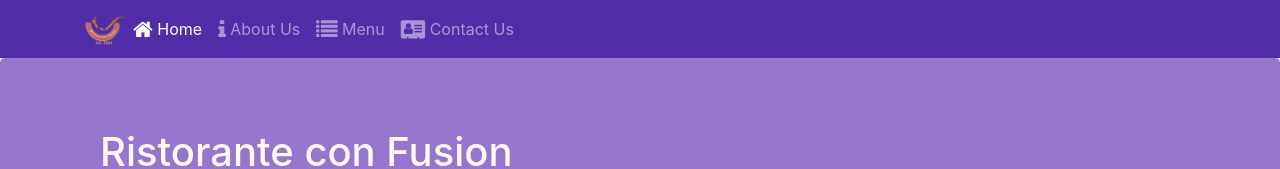
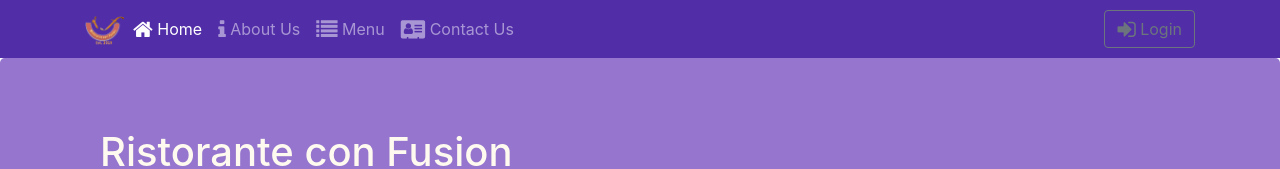
Before and after one commit to jayamaljayamaha/confusion, a React (Create React App) app: page /home in a window 1280 px wide. Shown: the top 169 px of the page. Built offline with nearby package versions, Linux system fonts and the light colour scheme.

Commit message:
uncontrolled forms

```diff
--- a/src/components/HeaderComponent.js
+++ b/src/components/HeaderComponent.js
@@ -1,5 +1,6 @@
 import React, { Component } from "react";
-import { Navbar, NavbarBrand, Nav, NavbarToggler, Collapse, NavItem, Jumbotron } from 'reactstrap';
+import { Navbar, NavbarBrand, Nav, NavbarToggler, Collapse, NavItem, Jumbotron, Button, Modal, ModalHeader, ModalBody,
+    FormGroup, Form, Input, Label} from 'reactstrap';
 import { NavLink } from 'react-router-dom';
 class Header extends Component{
 
@@ -7,17 +8,30 @@ class Header extends Component{
         super(props);
 
         this.state = {
-            isNavOpen: false
+            isNavOpen: false,
+            isModalOpen: false
         }
 
         //this.toggleNav = this.toggleNav.bind(this)
     }
-
+    toggleModal(){
+        this.setState({
+            isModalOpen: !this.state.isModalOpen
+        });
+    }
     toggleNav() {
 
         this.setState({
             isNavOpen: !this.state.isNavOpen
         });
+    }
+
+    handleLogin(event){
+        this.toggleModal();
+        alert("Username: "+ this.username.value + " Password: "+ this.password.value +
+            " Remember: "+ this.remember.checked)
+
+        event.preventDefault();
     }
 
     render() {
@@ -52,6 +66,13 @@ class Header extends Component{
                                     </NavLink>
                                 </NavItem>
                             </Nav>
+                            <Nav className="ml-auto" navbar>
+                                <NavItem>
+                                    <Button outline onClick={()=> this.toggleModal()}>
+                                        <span className="fa fa-sign-in fa-lg"></span> Login
+                                    </Button>
+                                </NavItem>
+                            </Nav>
                         </Collapse>
                     </div>
                 </Navbar>
@@ -66,6 +87,28 @@ class Header extends Component{
                         </div>
                     </div>
                 </Jumbotron>
+                <Modal isOpen={this.state.isModalOpen} toggle={() => this.toggleModal()}>
+                    <ModalHeader toggle={() => this.toggleModal()}>Login</ModalHeader>
+                    <ModalBody>
+                        <Form onSubmit={(event) => this.handleLogin(event)}>
+                            <FormGroup>
+                                <Label htmlFor="username">Username</Label>
+                                <Input type="text" id="username" name="username" innerRef={(input) => this.username = input}/>
+                            </FormGroup>
+                            <FormGroup>
+                                <Label htmlFor="password">Password</Label>
+                                <Input type="password" id="password" name="password" innerRef={(input) => this.password = input}/>
+                            </FormGroup>
+                            <FormGroup check>
+                                <Label check>
+                                    <Input type="checkbox" name="remember" innerRef={(input) => this.remember = input}/>
+                                    Remember me
+                                </Label>
+                            </FormGroup>
+                            <Button type="submit" value="submit" color="primary">Login</Button>
+                        </Form>
+                    </ModalBody>
+                </Modal>
             </div>
         );
     }
```
